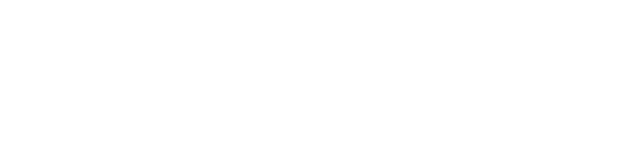
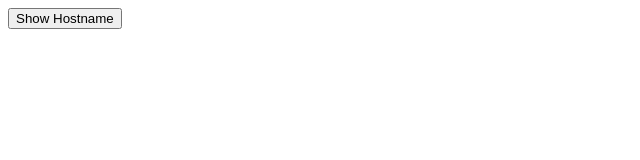
Before and after one commit to Seebusch/Seebusch.github.io, a website: page public/index.html in a window 1280 px wide. Shown: the whole page, without its empty margins (0-640 px from the left). Drawn offline with Linux system fonts and the light colour scheme.

Commit message:
Update index.html

```diff
--- a/public/index.html
+++ b/public/index.html
@@ -5,6 +5,6 @@
     <title>Fast Travel Point Entry</title>
 </head>
 <body>
-  <img onload='alert(location.hostname)'></img>
+  <button onclick='alert(location.hostname)'>Show Hostname</button>
 </body>
 </html>
```
